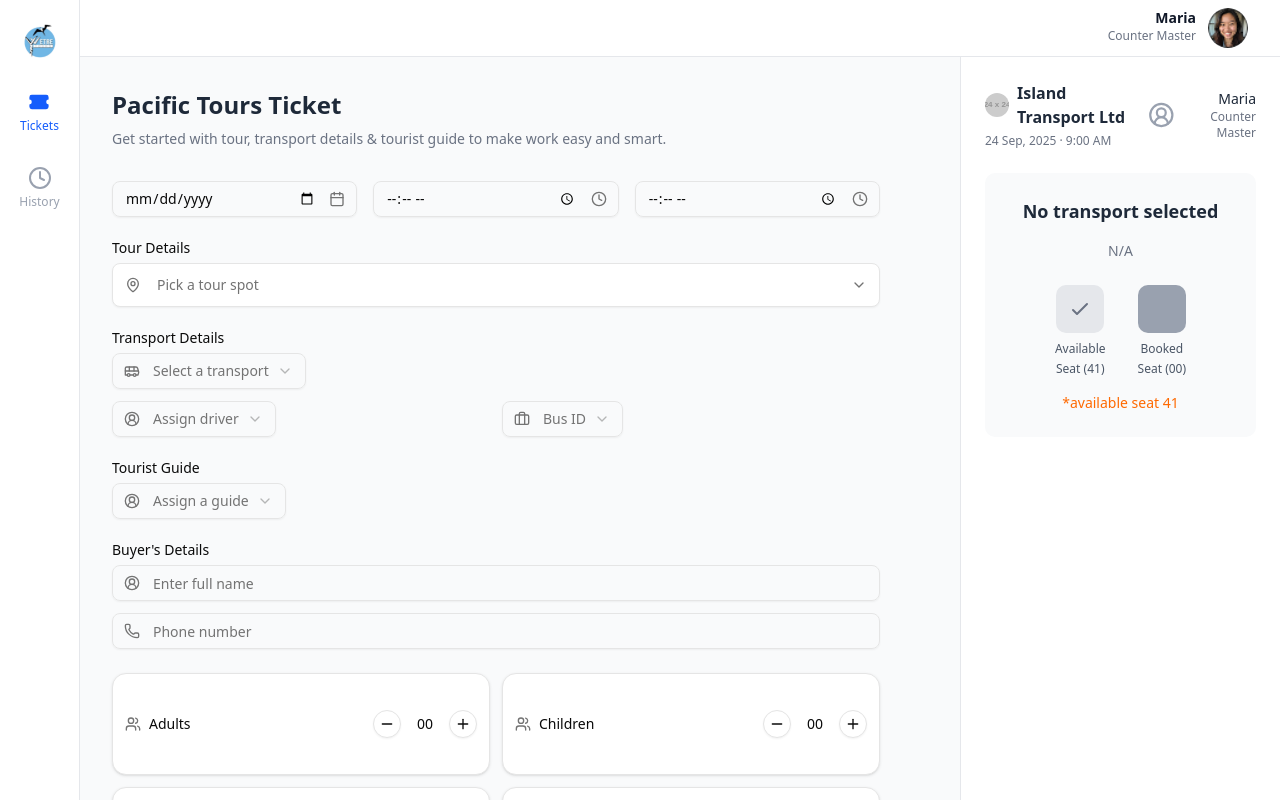
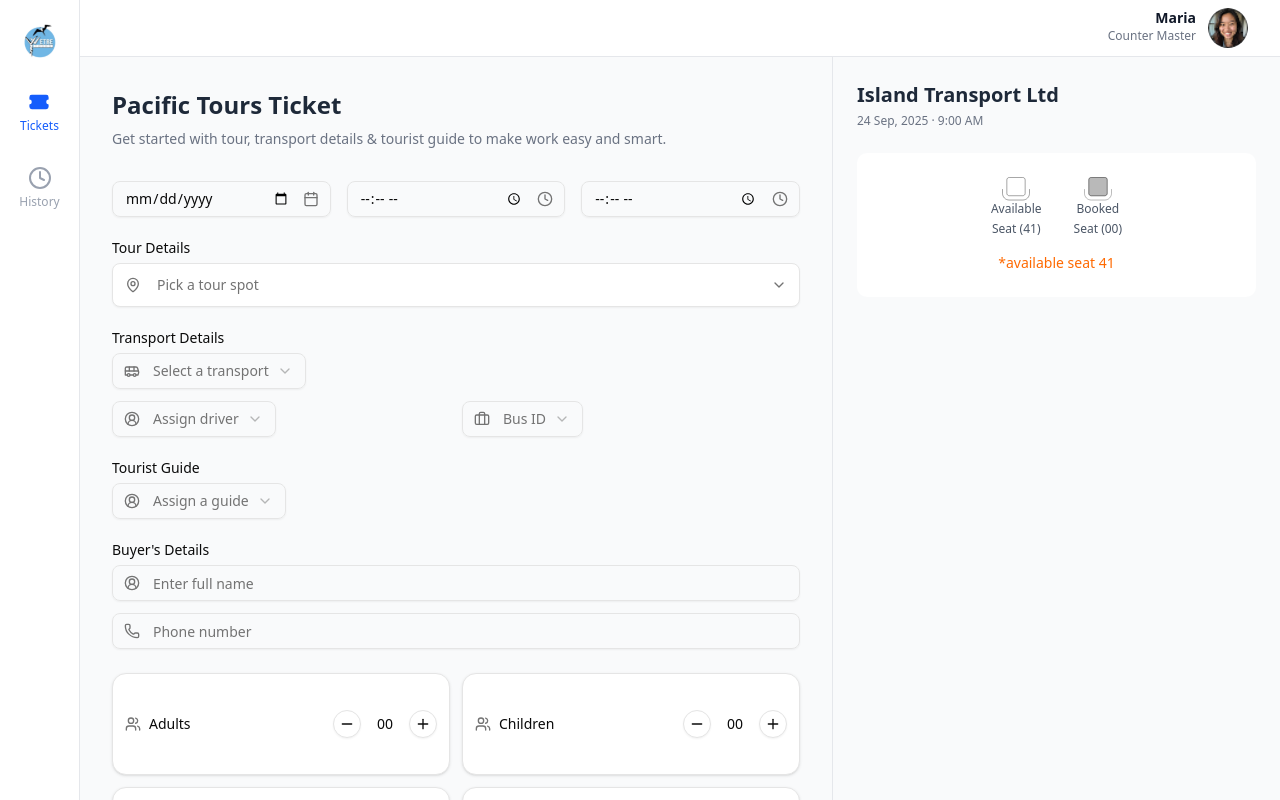
Before and after one commit to suman-chandra-barman/etre-tours-frontend, a Next.js app: page /direct-sales in a window 1280 px wide. Built offline with nearby package versions, Linux system fonts and the light colour scheme.

Commit message:
feat: update TransportInfo component with new SVG icons and improved layout

```diff
--- a/components/sales/TransportInfo.tsx
+++ b/components/sales/TransportInfo.tsx
@@ -1,62 +1,41 @@
 "use client";
 
-import { UserCircle2 } from "lucide-react";
+import Image from "next/image";
 
 export default function TransportInfo() {
   return (
-    <div className="w-80 bg-white border-l border-gray-200 p-6">
+    <div className="min-w-md bg-gray-50 border-l border-gray-200 p-6">
       <div className="flex items-center justify-between mb-6">
         <div>
           <div className="flex items-center mb-1">
-            <img
-              src="https://via.placeholder.com/24"
-              alt="Logo"
-              className="w-6 h-6 rounded-full mr-2"
-            />
-            <h3 className="font-semibold text-gray-800">
+            <h3 className="font-semibold text-gray-800 text-xl">
               Island Transport Ltd
             </h3>
           </div>
           <p className="text-xs text-gray-500">24 Sep, 2025 · 9:00 AM</p>
         </div>
-        <div className="flex items-center space-x-2">
-          <UserCircle2 className="w-8 h-8 text-gray-400" />
-          <div className="text-right">
-            <p className="text-sm font-medium text-gray-800">Maria</p>
-            <p className="text-xs text-gray-500">Counter Master</p>
-          </div>
-        </div>
       </div>
 
-      <div className="bg-gray-50 rounded-lg p-6 text-center">
-        <h4 className="text-lg font-semibold text-gray-800 mb-4">
-          No transport selected
-        </h4>
-        <p className="text-sm text-gray-500 mb-6">N/A</p>
-
+      <div className="bg-white rounded-lg p-6 text-center">
         <div className="flex justify-center space-x-8 mb-4">
-          <div className="text-center">
-            <div className="w-12 h-12 bg-gray-200 rounded-lg mb-2 mx-auto flex items-center justify-center">
-              <svg
-                className="w-6 h-6 text-gray-500"
-                fill="none"
-                stroke="currentColor"
-                viewBox="0 0 24 24"
-              >
-                <path
-                  strokeLinecap="round"
-                  strokeLinejoin="round"
-                  strokeWidth={2}
-                  d="M5 13l4 4L19 7"
-                />
-              </svg>
-            </div>
+          <div className="text-center flex flex-col justify-center items-center">
+            <Image
+              src="/available_seat.svg"
+              alt="Available Seat Icon"
+              width={28}
+              height={24}
+            />
             <p className="text-xs text-gray-600 mb-1">Available</p>
             <p className="text-xs text-gray-600 font-medium">Seat (41)</p>
           </div>
 
-          <div className="text-center">
-            <div className="w-12 h-12 bg-gray-400 rounded-lg mb-2 mx-auto"></div>
+          <div className="text-center flex flex-col justify-center items-center">
+            <Image
+              src="/booked_seat.svg"
+              alt="Booked Seat Icon"
+              width={28}
+              height={24}
+            />
             <p className="text-xs text-gray-600 mb-1">Booked</p>
             <p className="text-xs text-gray-600 font-medium">Seat (00)</p>
           </div>
```
Also changed, not shown: public/available_seat.svg (added), public/booked_seat.svg (added).
